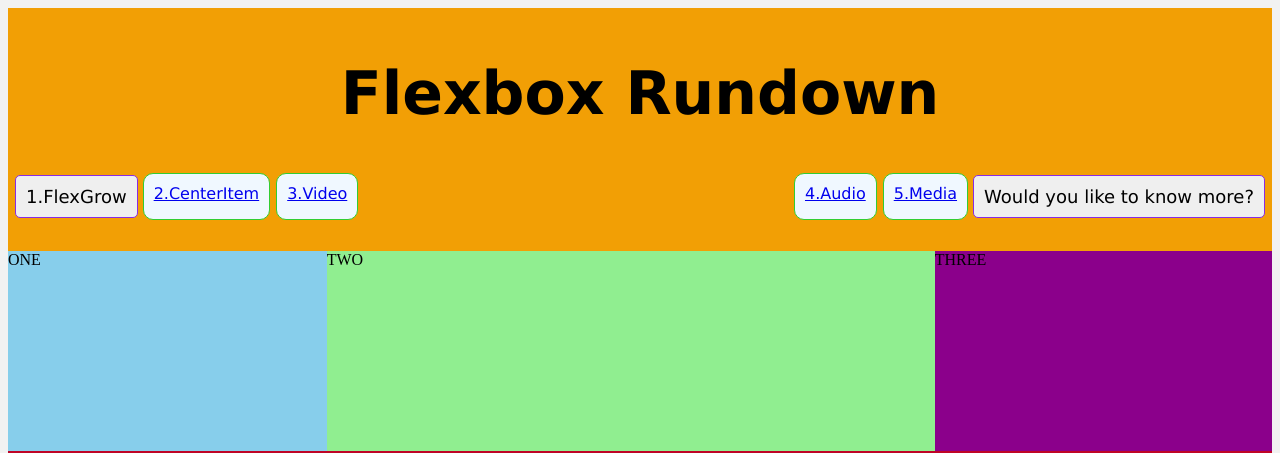
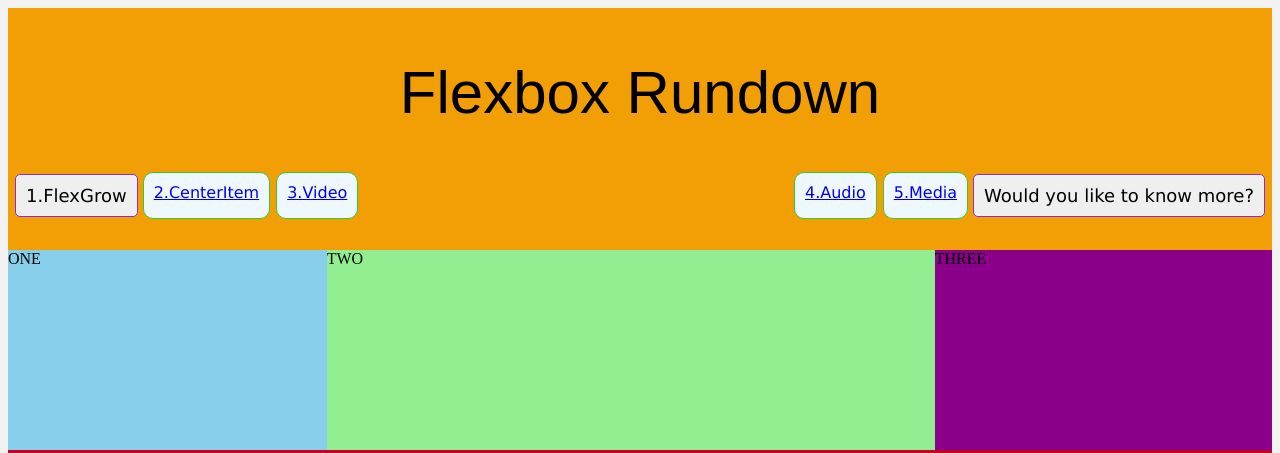
Before and after one commit to Samj203/Coding-Worksheet-4-5, a plain HTML site: page index.html in a window 1280 px wide. Shown: the top 453 px of the page. Drawn offline with Linux system fonts and the light colour scheme.

Commit message:
add google/adobe fonts

```diff
--- a/index.html
+++ b/index.html
@@ -6,6 +6,7 @@
     <meta name="viewport" content="width=device-width, initial-scale=1.0">
 
     <link rel="stylesheet" href="styles.css">
+    <link rel="stylesheet" href="https://fonts.googleapis.com/css?family=Josefin+Sans&display=swap">
 
 
     <title>Let's Flexbox!</title>
--- a/styles.css
+++ b/styles.css
@@ -16,7 +16,9 @@ header {
 
 
 h1{
-    font-family: Verdana, Geneva, Tahoma, sans-serif;
+    font-family: "filicudi-solid", sans-serif;
+    font-weight: 400;
+    font-style: normal;
     font-size: 60px;
     text-align: center;
 }
```
Also changed, not shown: button.html (+1 -0 lines).
